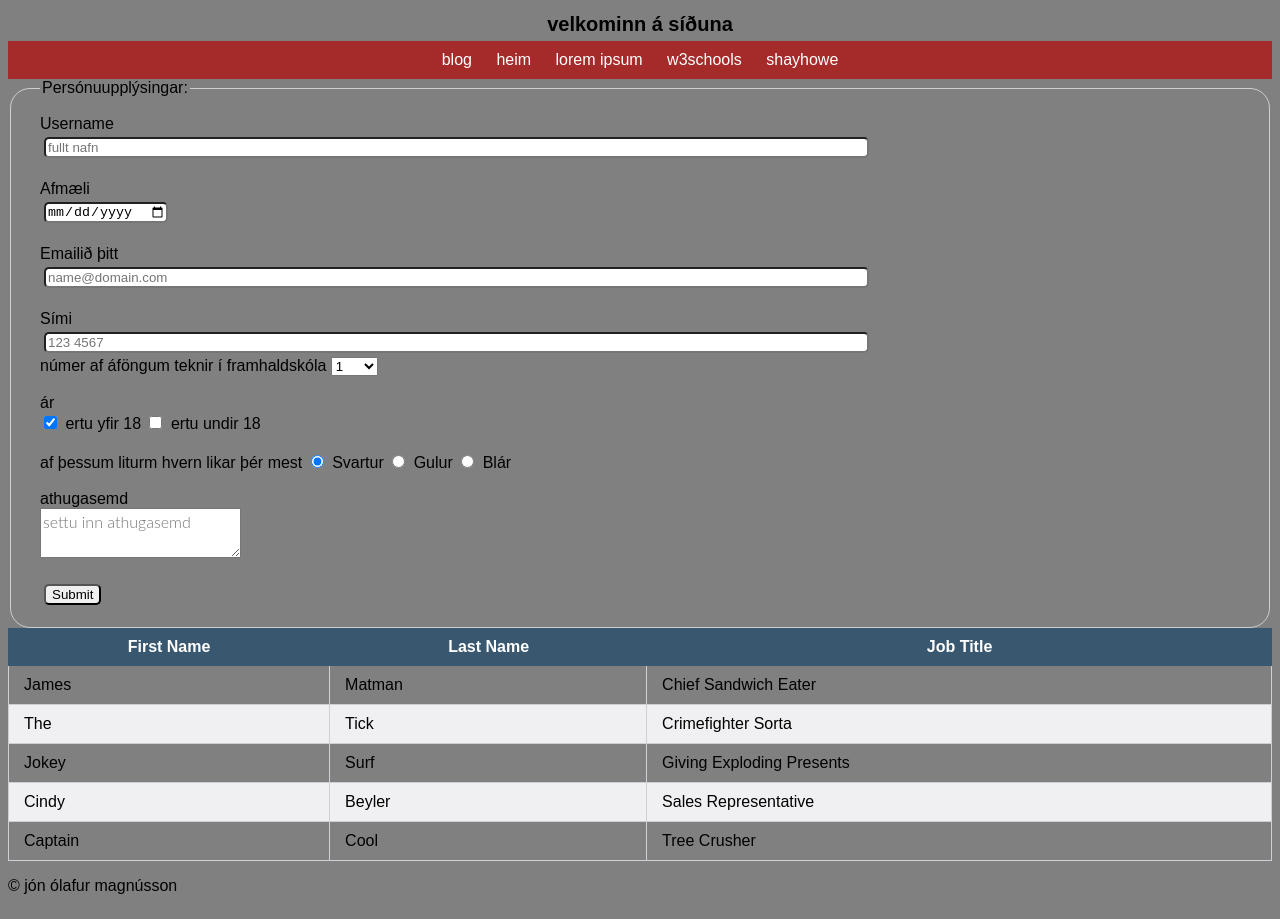
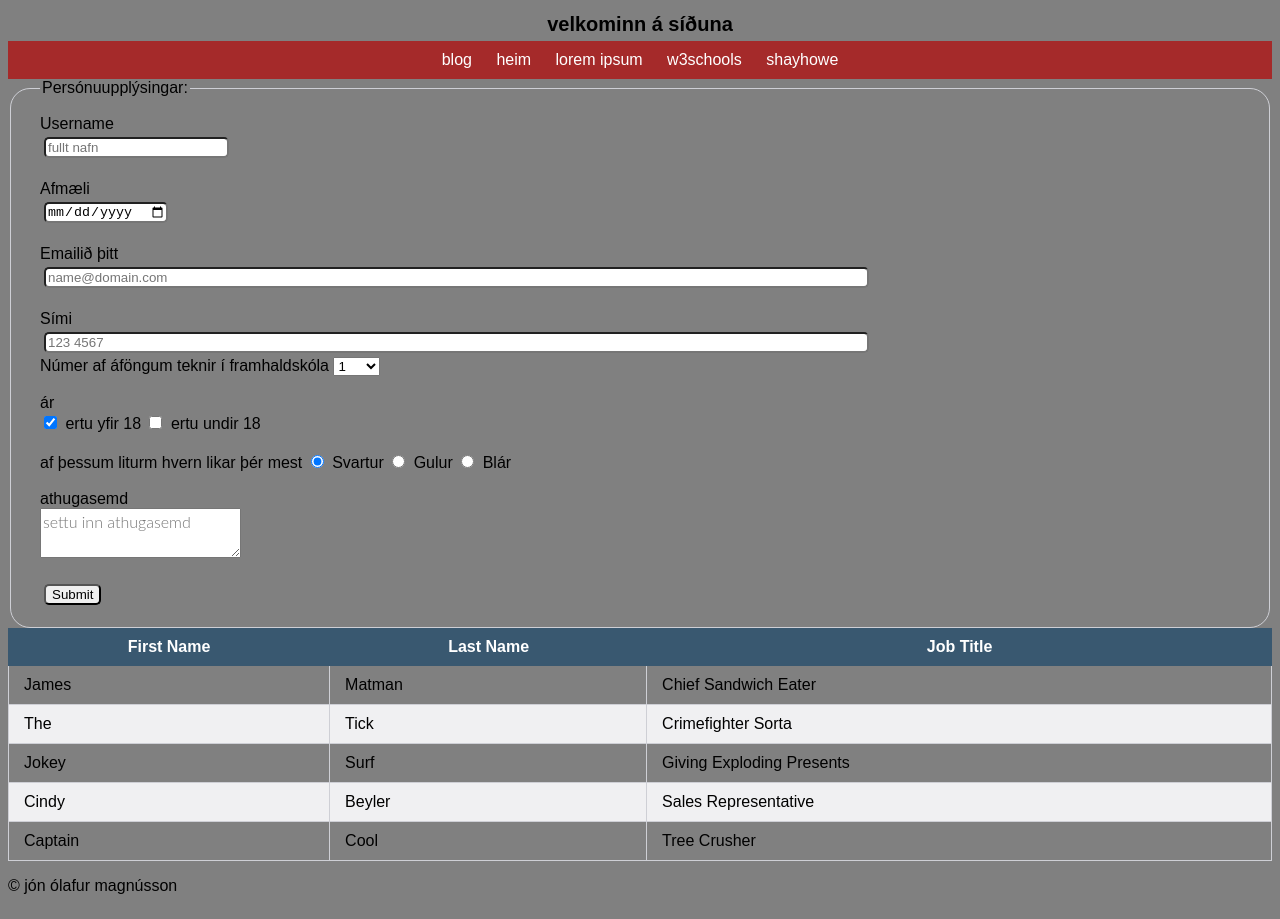
Before and after one commit to jonolimagnus/verkefni-6, a Jekyll site: the page built from index.html, in a window 1280 px wide. Built offline with Jekyll 4.4.1, drawn with Linux system fonts in a browser that asks for light colours.

Commit message:
Update index.html

```diff
--- a/index.html
+++ b/index.html
@@ -18,7 +18,7 @@ title: home
       <fieldset>
         <legend> Persónuupplýsingar: </legend>
         <label for="username">Username</label><br>
-        <input type="text" name="username" id="username" placeholder="fullt nafn" size="100%" required=""><br><br>
+        <input type="text" name="username" id="username" placeholder="fullt nafn" width=100% required=""><br><br>
 
         <label for="birthday">Afmæli</label><br>
         <input type="date" name="birthday" required="" /><br><br>
@@ -29,7 +29,7 @@ title: home
         <label for="phone-number">Sími</label><br>
         <input type="tel" name="phone-number" placeholder="123 4567" required="" size="100%"><br>
         <label>
-        númer af áföngum teknir í framhaldskóla
+        Númer af áföngum teknir í framhaldskóla
           <select name="quantity" required>
             <option value="1" selected>1</option>
             <option value="2">2</option>
```
